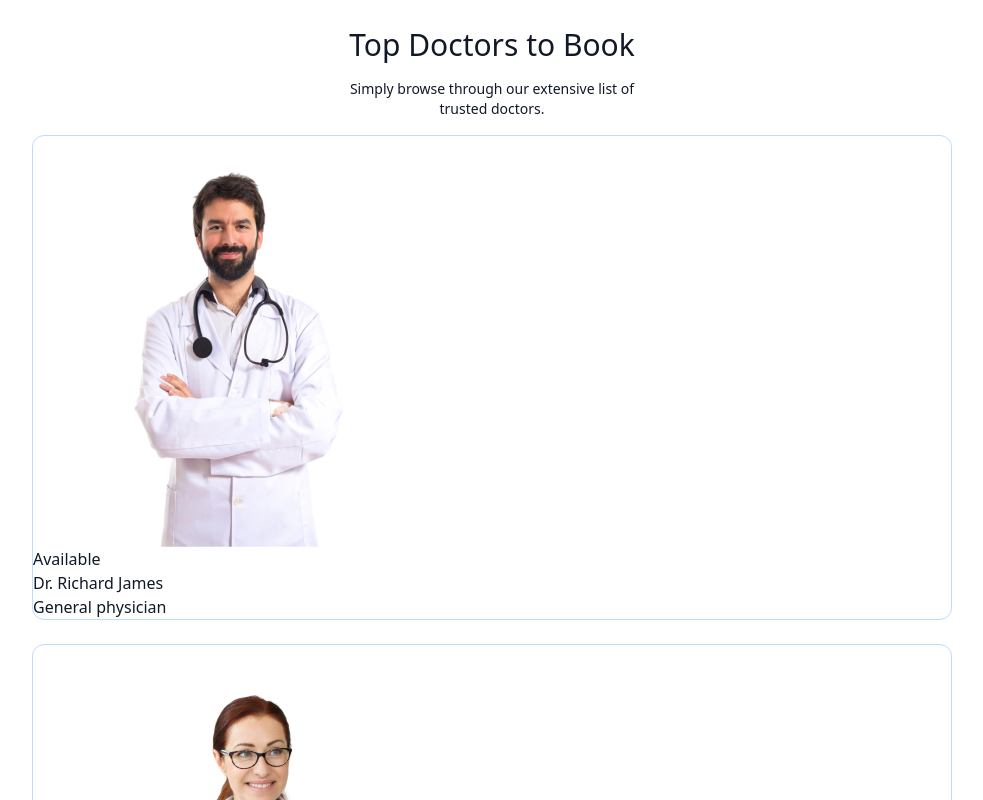
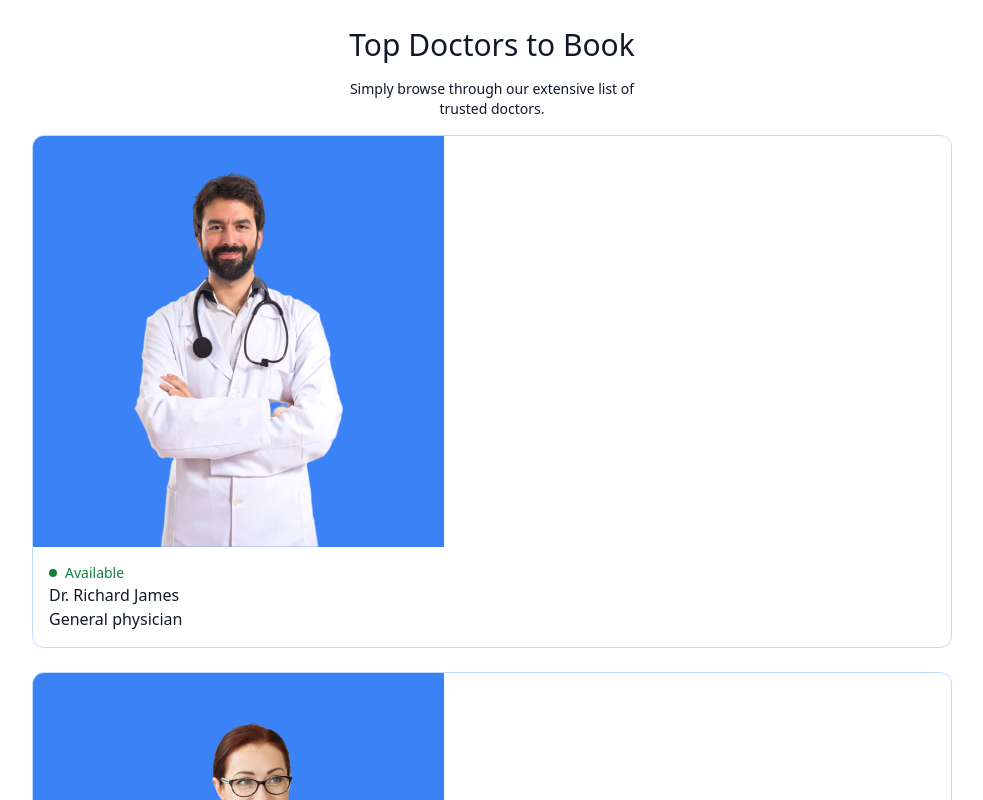
Before and after one commit to MgMorshed123/Doctor-4-U-Client, a React (Vite) app: page / in a window 1280 px wide. Shown: the part 1060-1860 px from the top of the page, without its empty margins (148-1131 px from the left). Built offline with nearby package versions, Linux system fonts and the light colour scheme.

Commit message:
availbale dot added

```diff
--- a/src/components/TopDoctor.jsx
+++ b/src/components/TopDoctor.jsx
@@ -15,10 +15,10 @@ const TopDoctor = () => {
               className="border border-blue-200 rounded-xl overflow-hidden cursor-pointer hover:translate-y-[-10px] translate-all duration-500"
               key={index}
             >
-              <img src={item.image} alt="" srcset="" />
-              <div>
-                <div>
-                  <p></p>
+              <img className="bg-blue-500" src={item.image} alt="" srcset="" />
+              <div className="p-4">
+                <div className="flex items-center gap-2 text-sm text-green-700 ">
+                  <p className="w-2 h-2 rounded-full bg-green-700"></p>
                   <p>Available</p>
                 </div>
                 <p>{item.name}</p>
```
